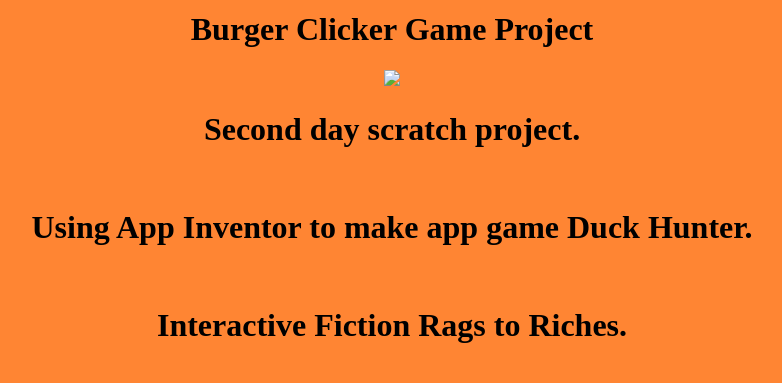
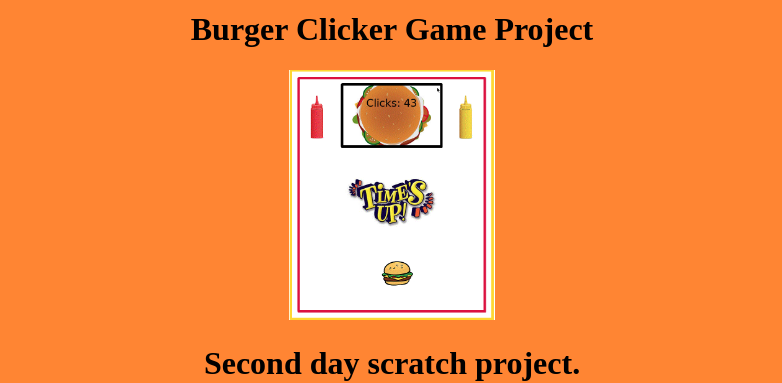
Before and after one commit to brian3035/sitenew, a plain HTML site: page portfolio.html in a window 1280 px wide. Shown: the part 136-519 px from the top of the page, without its empty margins (248-1030 px from the left). Drawn offline with Linux system fonts and the light colour scheme.

Commit message:
Update portfolio.html

```diff
--- a/portfolio.html
+++ b/portfolio.html
@@ -13,7 +13,7 @@
     <img src="images/portfolio.jpg" height="250">
     <br>
     <h1>Burger Clicker Game Project</h1>
-    <img src="burger clicker.png" height="250">
+    <img src="burgergame.PNG" height="250">
     <br>
     <h1>   Second day scratch project.</h1>
     <br>
```
